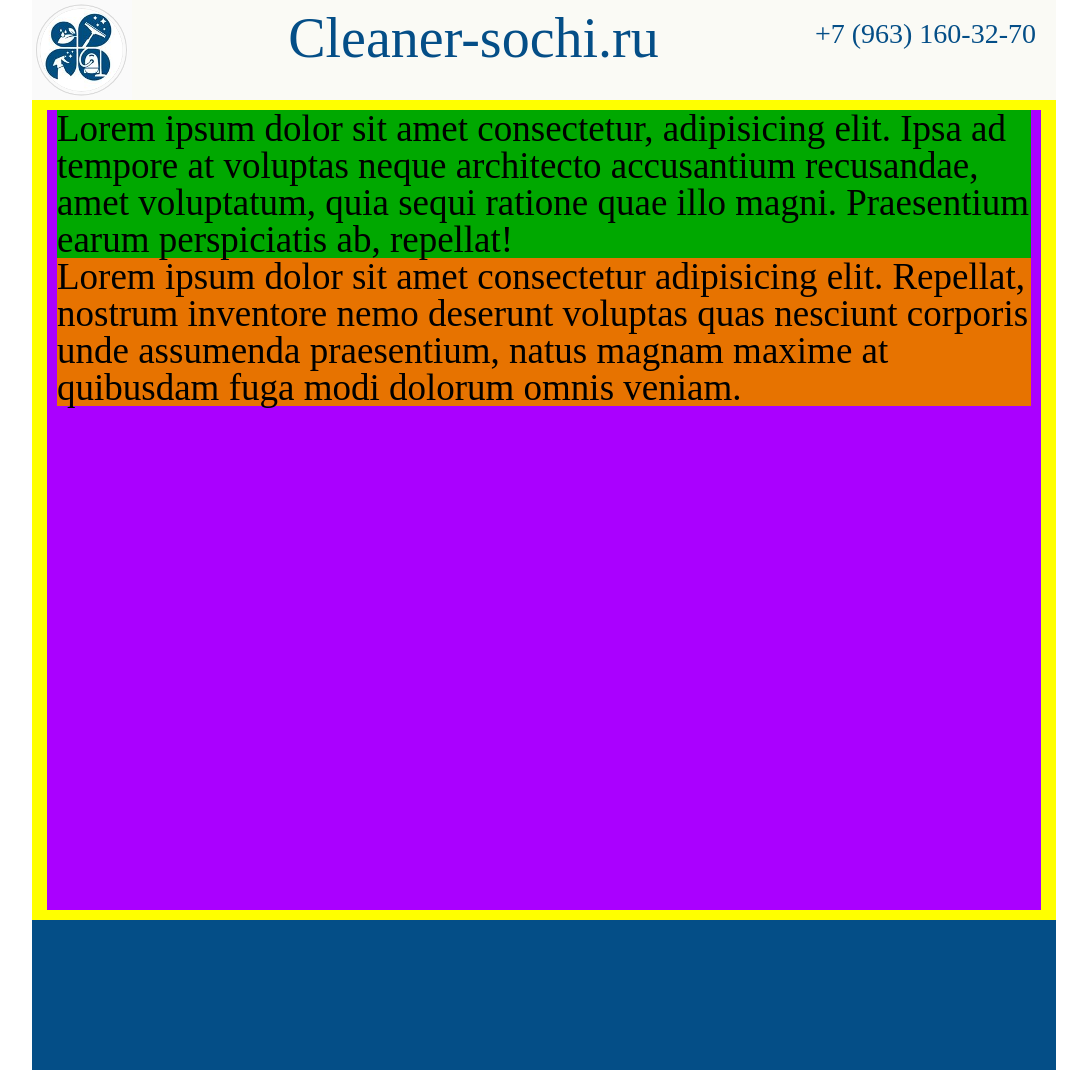
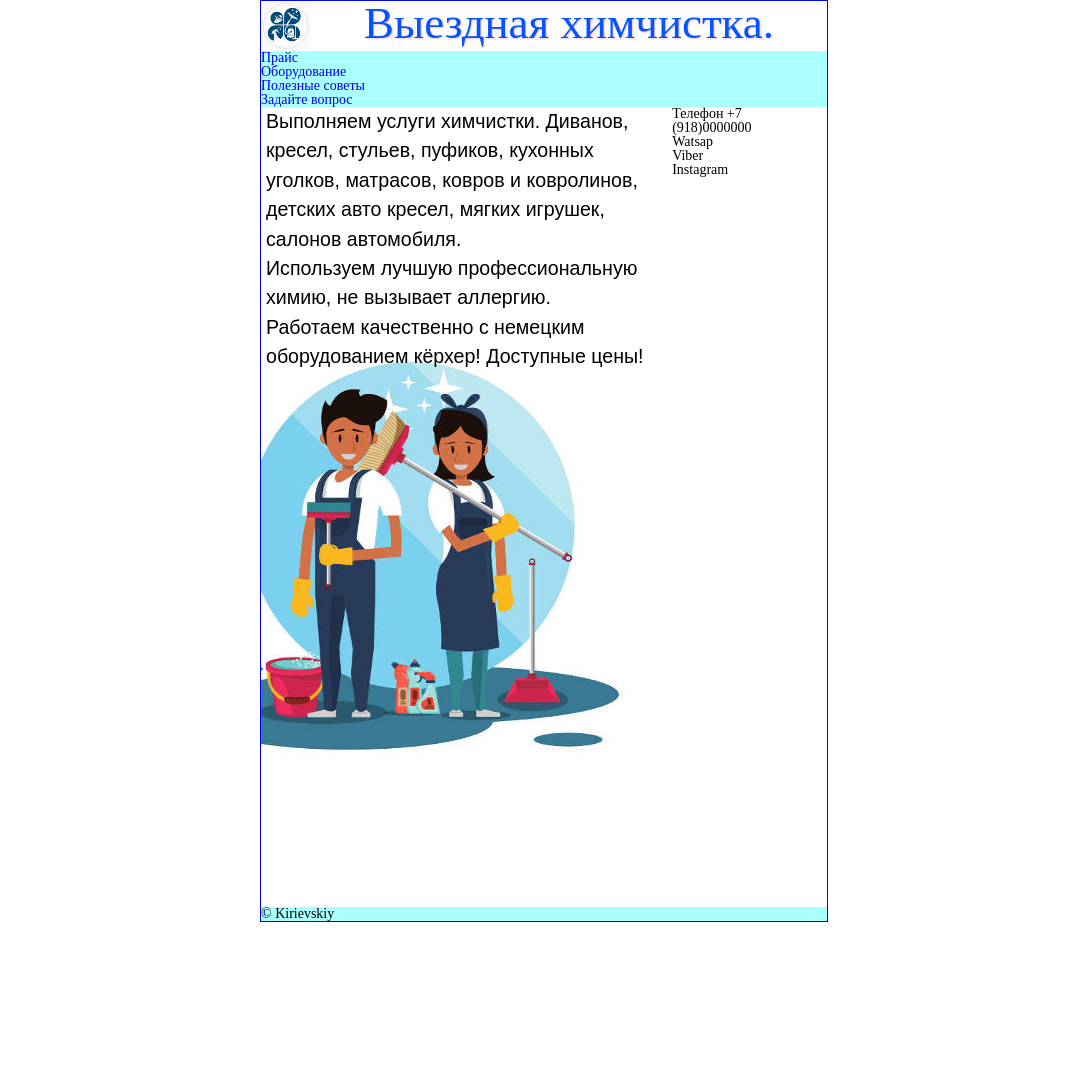
Before and after one commit to Cat75sochi/mobi.com, a plain HTML site: page index.html in a window 1280 px wide. Shown: the whole page, without its empty margins (96-1183 px from the left). After the commit the page ends 922 px from the top, so only its background shows below. Drawn offline with Linux system fonts and the light colour scheme.

Commit message:
Add files via upload

```diff
--- /dev/null
+++ b/css/main.css
@@ -0,0 +1,187 @@
+
+body {
+	background-image: url(../img/fon.jpg);
+	background-repeat: no-repeat;
+	background-attachment: fixed;
+	max-width: 173.14rem;
+	min-width: 800px;
+}
+.wraper {
+
+	width: 100%;
+	min-height: 100vh;
+	display: flex;
+	flex-direction: column;
+	justify-content: space-between;
+	background-color :rgba(255,255,255,0.6);
+	margin:6.28rem auto 0 auto;
+}
+.header-top-block {
+	position: fixed;
+	left: 0px;
+	top:0px;
+	width: 100%;
+	background-color: #0dc3bd;
+	display: flex;
+	justify-content: space-between;
+	flex:1 1 auto;
+	box-shadow: 0 0 0.57142857rem 0;
+	padding: 0 0.70rem 0 0;
+}
+.header-top-block__logo {
+	border: 1px solid #ffffff;
+	border-radius: 50%;
+	width: 80px;
+	height: 80px;
+	background-image: url(../img/logo.png);
+}
+.header-top-block__title {
+	font-size: 40px;
+	color: #ffffff;
+	text-shadow: 0.21rem 0.21rem #3E3E3EFF;
+}
+.header-top-block__tel {
+	font-size: 2.5rem;
+	color: #FF5500FF;
+}
+
+/*content ferst block*/
+
+.content {
+	margin: 2.14rem auto 0; /*section 1 + section 2*/
+}
+.content__ferst-block {
+	margin-top:10.71rem;
+	min-height: 100vh;
+}
+.ferst-block__text {
+	margin-left:14.28rem;
+	line-height: 1.5;
+	font-size: 2.14rem;
+	font-family: arial;
+}
+.ferst-block__list {
+	float:right;
+	margin: 2.14rem 1rem 0 0;
+	}
+
+.ul {}
+.li {
+	margin-bottom: 0.71rem;
+}
+.li a{
+	color: #004B37FF;
+	font-size: 1.7rem;
+	}
+
+	.li a::before {
+		content: "✔";
+		display: inline-block;
+		width: 20px;
+		height: 20px;
+	}
+
+
+/*content second block*/
+
+
+.content__second-block {
+	min-height: 100vh;
+}
+.second-block__foto-box {
+	display: flex;
+	justify-content: space-around;
+	flex-direction: row;
+	flex:0 0 auto;
+	margin-bottom: 7.14rem;
+}
+.second-block__foto1 {
+	border: 15px solid #55AAFFFF;
+	border-radius: 20px;
+	margin: 0 0.71rem;
+}
+
+.second-block__foto2 {
+	margin: 0 0.71rem;
+	border: 15px solid #55AAFFFF;
+	border-radius: 20px;
+	margin: 0 0.71rem;
+}
+
+.second-block__foto3 {
+	border: 15px solid #55AAFFFF;
+	border-radius: 20px;
+	margin: 0 0.71rem;
+	margin: 0 0.71rem;
+}
+
+.second-block__text {
+
+	color: blue;
+	margin: 0 7rem 0 7rem;
+	line-height: 1.5;
+	font-size: 1.5rem;
+}
+
+
+
+/*footer*/
+
+.footer {
+	background-image: url(../img/f3.jpeg);
+	background-color: #5555FFFF;
+	width: 100%;
+	height: 5.71rem;
+	color: #ffffff;
+	display: flex;
+	flex-direction: row;
+	padding-top: 20px;
+
+
+}
+
+.insta {background-image: url(../img/348.jpg);
+	background-position:-13px -15px;
+	width: 34px;
+	height: 34px;
+
+border-radius: 7px;
+margin: 3px 0 0 15px;
+
+}
+
+.face {background-image: url(../img/348.jpg);
+	background-position:-58px -15px;
+	width: 34px;
+	height: 34px;
+	border-radius: 7px;
+	margin: 3px 0 0 15px;
+
+}
+
+
+.watc {background-image: url(../img/348.jpg);
+	background-position:-148px -15px;
+	width: 34px;
+	height: 34px;
+
+	border-radius: 7px;
+	margin: 3px 0 0 15px;
+}
+
+
+.copy {display: none;}
+
+/*other*/
+
+img {
+	width: 100%;
+	height: auto;
+}
+
+h1 {
+	font-family: georgia;
+	text-align: center;
+	color: #FF5500FF;
+	font-size: 2.85rem;
+}
--- /dev/null
+++ b/css/screen.css
@@ -0,0 +1,77 @@
+html,body {
+
+	width: 100%;
+	height:100%;
+}
+
+
+.wraper {
+	min-width: 320px;
+	max-width: 568px;
+	border:1px solid #0000ff;
+	margin:auto;
+
+}
+
+.top-block {
+	display: flex;
+	justify-content: space-between;
+
+}
+.logo {}
+.title {
+	font-size:3.21rem;
+	color: #0055FFFF;
+	text-align: center;
+	flex: 1 0 auto;
+	text-shadow: 1px 1px 2px pink;
+}
+.nav-block {
+	background-color: #AAFFFFFF;
+}
+.menu {
+
+}
+.inner {
+	padding: 0 5px 5px 5px;
+	min-height: 100vh;
+	display: flex;
+	background-image: url(../img/fon500.jpg);
+	background-repeat: no-repeat;
+	background-position: -7.14rem 14.2rem;
+}
+
+.post {
+	font-family: arial;
+	line-height: 1.5;
+	font-size: 1.4rem;
+}
+.contacts {
+	flex: 1 0 10.7rem;
+}
+
+
+img {
+	min-width: 100%;
+}
+
+
+
+
+
+
+
+
+
+
+
+
+
+
+
+
+
+
+.footer {
+background-color: #AAFFFFFF;
+}
--- a/index.html
+++ b/index.html
@@ -1,46 +1,51 @@
 <!DOCTYPE html>
-<html lang="ru">
+<html>
 <head>
 <title>Cleaner-sochi.ru</title>
 <meta charset="utf-8">
-<meta name="keywords" content="" />
-<meta name="description" content="" />
+<meta name="keywords" content="Химчистка" />
+<meta name="description" content="Выездная химчистка на дому." />
 <meta name="viewport" content="width=device-width, initial-scale=1.0">
+<link rel="stylesheet" href="css/reset.css">
+<!--<link rel="stylesheet" href="css/main.css">-->
+<link rel="stylesheet" href="css/screen.css">
 
-<link rel="stylesheet" href="css/file.css">
-<link rel="stylesheet" href="css/help-media.css">
-<link rel="stylesheet" href="css/reset.css">
- <link rel="shortcut icon" href="favicon.ico" type="image/x-icon">
-  <link rel="shortcut icon" href="images/ico.png" type="image/png">
+<link rel="shortcut icon" href="img/fon.ico" type="image/x-icon">
 </head>
 <body>
 	<div class="wraper">
 
-			<header>
-				<div class="top-block">
-					<div class="top-block__logo"><div class="logo"><img src="images/logo100.png" alt="Logo"></div></div>
-					<div class="top-block__title">
+						<!-- header-->
+						<div class="header">
+							<div class="top-block">
+								<div class="logo">
+									<img src="img/logo50.png" alt="logo">
+								</div>
+									<div class="title"><h1>Выездная химчистка.</h1></div>
+								</div>
+						</div>
+						<div class="nav-block">
+							<div class="menu">
+		<ul>
+			<li><a href="#">Прайс</a></li>
+			<li><a href="#">Оборудование</a></li>
+			<li><a href="#">Полезные советы</a></li>
+			<li><a href="#">Задайте вопрос</a></li>
+		</ul></div>
+	</div>
+	<div class="inner">
 
-						<div class="title">Cleaner-sochi.ru</div>
-						<div class="tel-center">+7 (963) 160-32-70</div></div>
-
-					<div class="top-block__top-menu">
-						<div class="tel-right">+7 (963) 160-32-70</div>
-					</div>
+		<div class="post">Выполняем услуги химчистки. Диванов, кресел, стульев, пуфиков, кухонных уголков, матрасов, ковров и ковролинов, детских авто кресел, мягких игрушек, салонов автомобиля.<br>
+			Используем лучшую  профессиональную химию, не вызывает аллергию.<br> Работаем качественно с немецким оборудованием кёрхер! Доступные цены! </div>
+		<div class="contacts"><ul>
+			<li>Телефон +7 (918)0000000</li>
+			<li>Watsap</li>
+			<li>Viber</li>
+			<li>Instagram</li>
+			</ul></div>
 
 
-				</div>
-			</header>
-<div class="space-block">
-<article class="content">
-	<section class="ferst">Lorem ipsum dolor sit amet consectetur, adipisicing elit. Ipsa ad tempore at voluptas neque architecto accusantium recusandae, amet voluptatum, quia sequi ratione quae illo magni. Praesentium earum perspiciatis ab, repellat!</section>
-
-
-
-
-
-
-	<section class="second">Lorem ipsum dolor sit amet consectetur adipisicing elit. Repellat, nostrum inventore nemo deserunt voluptas quas nesciunt corporis unde assumenda praesentium, natus magnam maxime at quibusdam fuga modi dolorum omnis veniam.</section>
+</div>
 
 
 
@@ -48,17 +53,52 @@
 
 
 
-</article>
-</div>
 
-			<footer class="footer">
-				<div class="footer-space">
-				<div class="social"></div>
-				<div class="contact"></div>
-				<div class="autor"></div>
-				</div>
-			</footer>
 
-	</div>
-	</body>
+
+
+
+
+
+
+
+
+
+
+
+
+
+
+			<!--<div class="menu"><a href="#">&#10007;</a>
+		<ul>
+			<li><a href="#">Прайс</a></li>
+			<li><a href="#">Оборудование</a></li>
+			<li><a href="#">Полезные советы</a></li>
+			<li><a href="#">Задайте вопрос</a></li>
+		</ul></div>-->
+
+
+
+						<!--content -->
+
+
+
+
+						<!-- footer-->
+
+	<div class="footer">&copy; Kirievskiy</div>
+
+
+
+
+
+
+
+
+
+
+
+
+					</div>
+</body>
 </html>
```
Also changed, not shown: code.txt (added), css/reset.css (line endings or trailing spaces), img/348.jpg (added), img/f3.jpeg (added), img/fon.ico (added), img/fon.jpg (added), img/fon200.jpg (added), img/fon300.jpg (added), img/fon500.jpg (added), img/logo100.png (added), img/logo150.png (added), img/logo180.png (added), img/logo50.png (added), uni.txt (added).
